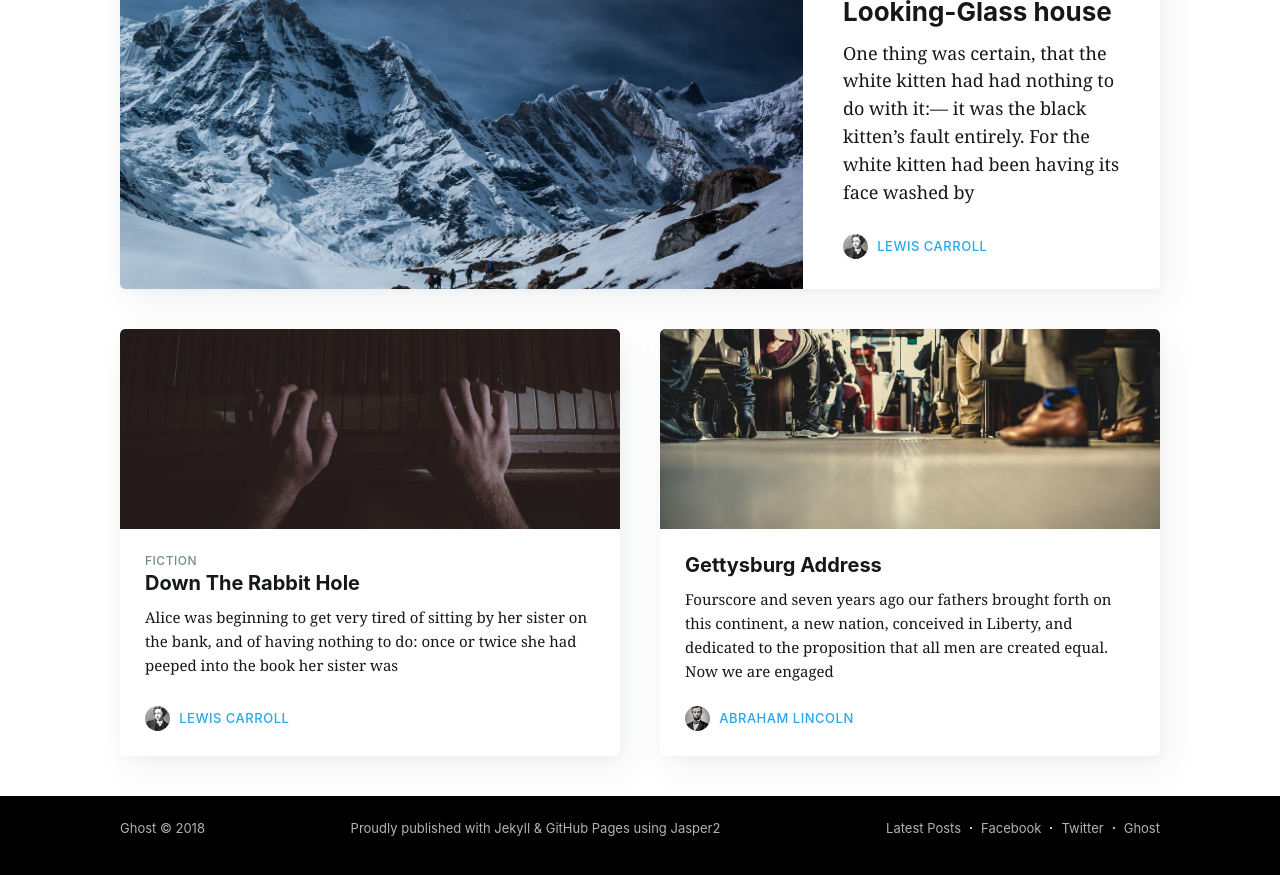
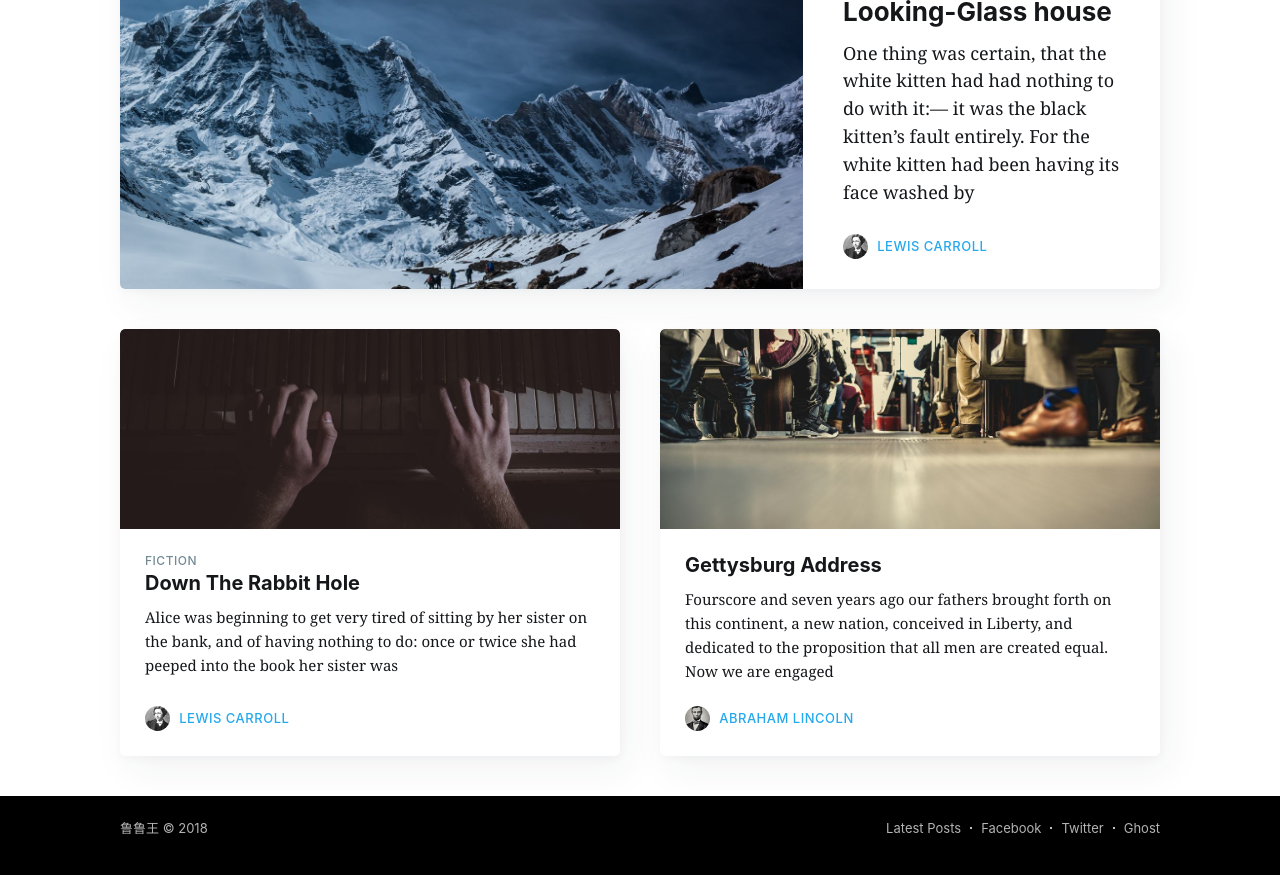
Before and after one commit to datcjordan/luluking.info, a Jekyll site: the page built from index.html, in a window 1280 px wide and 900 px high, scrolled down 3317 px. Shown: the top 875 px of the window. Built offline with Jekyll 4.4.1, drawn with Linux system fonts in a browser that asks for light colours; nearby versions of some CDN libraries; the list of posts is cut into pages by our own code; comment, search, counter and statistics services are not loaded.

Commit message:
Added quotes wrappred around baseurl

```diff
--- a/404.html
+++ b/404.html
@@ -43,7 +43,7 @@ It's a good idea to keep this template as minimal as possible in terms of both f
                 <section class="error-message">
                     <h1 class="error-code">404</h1>
                     <p class="error-description">Page not found</p>
-                    <a class="error-link" href="{{ site.baseurl }}">Go to the front page →</a>
+                    <a class="error-link" href="{{ site.baseurl }}/">Go to the front page →</a>
                 </section>
             </div>
         </main>
--- a/_config.yml
+++ b/_config.yml
@@ -5,10 +5,10 @@ paginate: 100 # it will paginate after this number
 language: 'en-uk'
 
 # edit baseurl to simply '/' if using as your personal page (instead of a project page)
-baseurl: /
+baseurl: '/'
 
 # Website info
-title: Ghost
+title: 鲁鲁王
 description: 每日精神粮食
 cover: assets/images/boci2.jpg
 logo: assets/images/blog-icon.png
@@ -19,11 +19,11 @@ source_url: https://github.com/jekyller/jasper2/
 
 # Social info
 navigation: True # show the navbar links
-subscribers: True # you need to connect an external service for this to work,
+subscribers: False # you need to connect an external service for this to work,
 # if 'True' the submit button is disabled for now, but you can change that
 # by editing `_includes/subscribe-form.html`
 twitter: tryghost # replace by your username
-facebook: ghost # replace by your username
+facebook: luluking # replace by your username
 
 # Disqus
 disqus: False
--- a/_layouts/default.html
+++ b/_layouts/default.html
@@ -48,9 +48,6 @@
         <footer class="site-footer outer">
             <div class="site-footer-content inner">
                 <section class="copyright"><a href="{{ site.url }}{{ site.baseurl }}">{{ site.title }}</a> &copy; {{  site.time | date: '%Y' }}</section>
-                <section class="poweredby">Proudly published with <a href="https://jekyllrb.com/">Jekyll</a> &
-                    <a href="https://pages.github.com/" target="_blank" rel="noopener">GitHub Pages</a> using
-                    <a href="https://github.com/jekyller/jasper2" target="_blank" rel="noopener">Jasper2</a></section>
                 <nav class="site-footer-nav">
                     <a href="{{ site.baseurl }}">Latest Posts</a>
                     {% if site.facebook %}<a href="https://facebook.com/{{ site.facebook }}" target="_blank" rel="noopener">Facebook</a>{% endif %}
```
